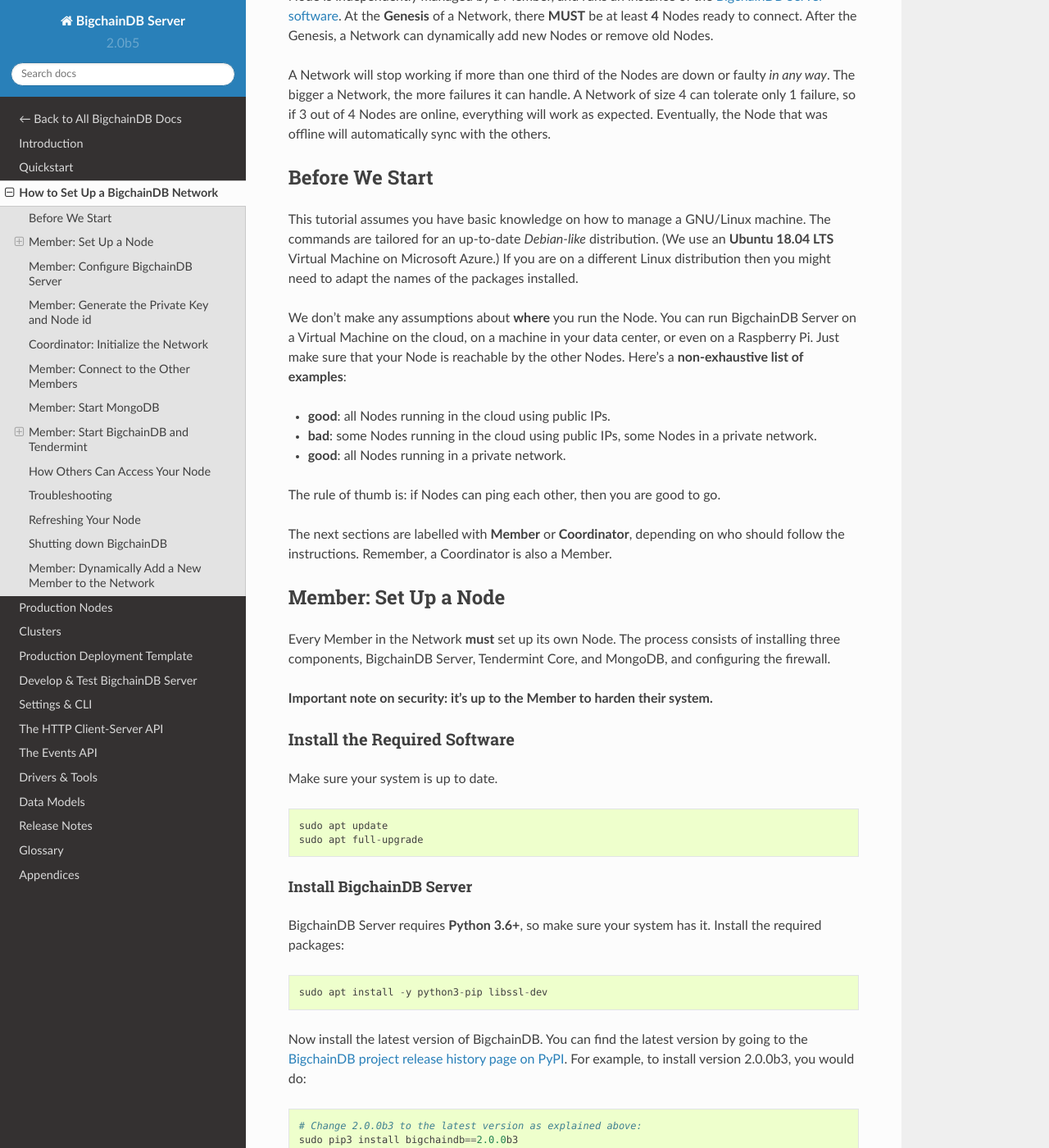
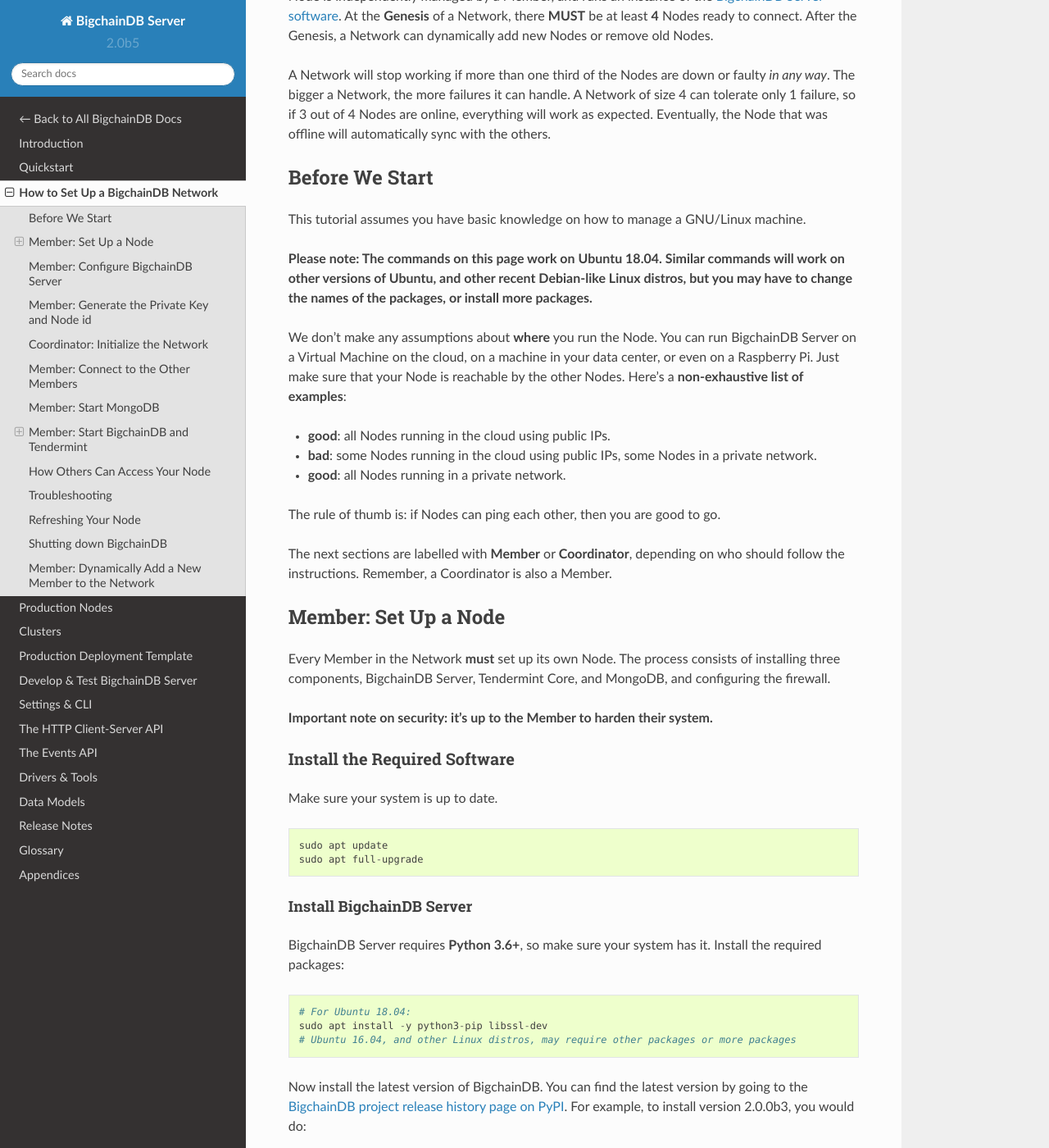
Before and after one commit to bigchaindb/bigchaindb, a Sphinx documentation site: the page built from docs/server/source/simple-network-setup.md, in a window 1280 px wide and 1400 px high, scrolled down 561 px. Shown: the whole window at 82% size. Built offline with Sphinx 7.4.7 and the Read the Docs theme 2.0.0, drawn with Linux system fonts in a browser that asks for light colours.

Commit message:
Problem: simple-network-setup docs trouble Ubuntu 16.04 users
Solution: Make that docs page super-clear that it's for Ubuntu 18.04, and give hints for users of other distros

````diff
--- a/docs/server/source/simple-network-setup.md
+++ b/docs/server/source/simple-network-setup.md
@@ -16,7 +16,9 @@
 
 ## Before We Start
 
-This tutorial assumes you have basic knowledge on how to manage a GNU/Linux machine. The commands are tailored for an up-to-date *Debian-like* distribution. (We use an **Ubuntu 18.04 LTS** Virtual Machine on Microsoft Azure.) If you are on a different Linux distribution then you might need to adapt the names of the packages installed.
+This tutorial assumes you have basic knowledge on how to manage a GNU/Linux machine.
+
+**Please note: The commands on this page work on Ubuntu 18.04. Similar commands will work on other versions of Ubuntu, and other recent Debian-like Linux distros, but you may have to change the names of the packages, or install more packages.**
 
 We don't make any assumptions about **where** you run the Node.
 You can run BigchainDB Server on a Virtual Machine on the cloud, on a machine in your data center, or even on a Raspberry Pi. Just make sure that your Node is reachable by the other Nodes. Here's a **non-exhaustive list of examples**:
@@ -49,7 +51,9 @@
 BigchainDB Server requires **Python 3.6+**, so make sure your system has it. Install the required packages:
 
 ```
+# For Ubuntu 18.04:
 sudo apt install -y python3-pip libssl-dev
+# Ubuntu 16.04, and other Linux distros, may require other packages or more packages
 ```
 
 Now install the latest version of BigchainDB. You can find the latest version by going to the [BigchainDB project release history page on PyPI][bdb:pypi]. For example, to install version 2.0.0b3, you would do:
````
